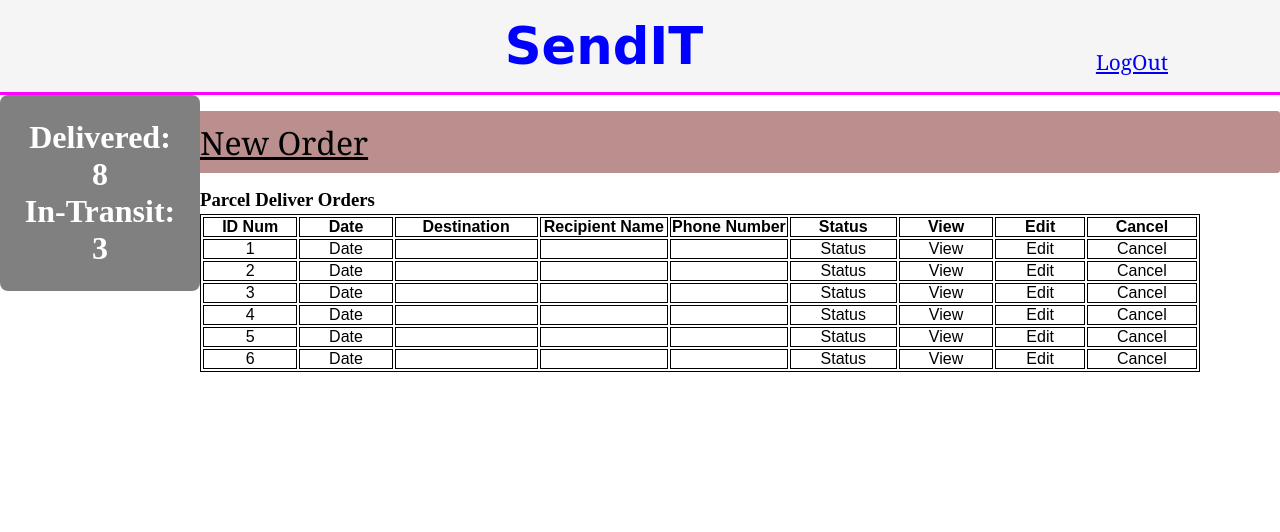
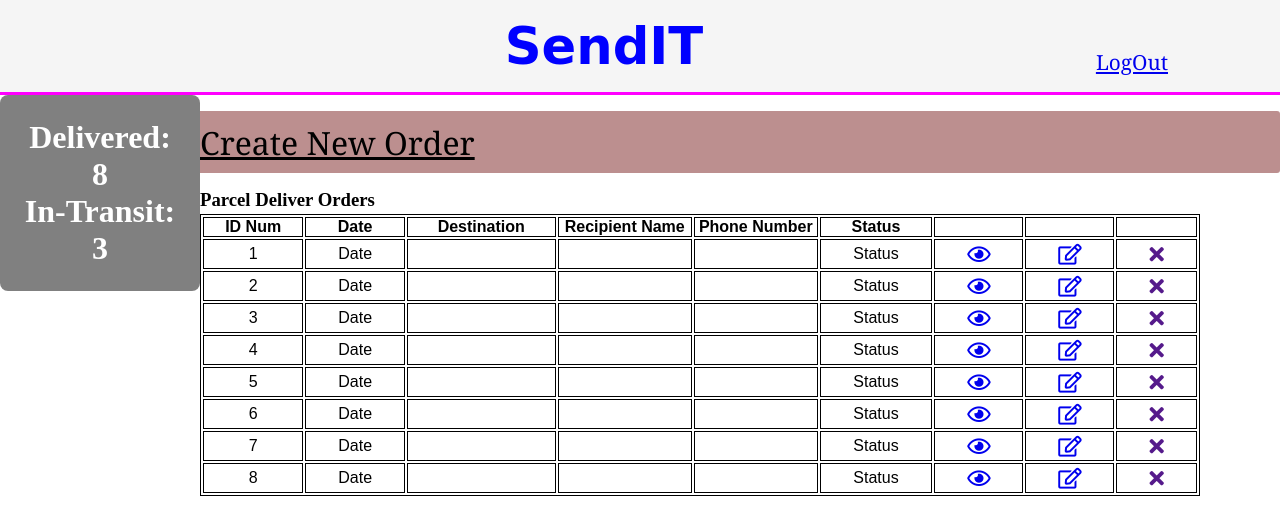
Before and after one commit to teepha/send-it, a plain HTML site: page user-profile.html in a window 1280 px wide. Drawn offline with Linux system fonts and the light colour scheme.

Commit message:
new changes to user-profile.html

```diff
--- a/user-profile.html
+++ b/user-profile.html
@@ -6,7 +6,7 @@
         <meta http-equiv="X-UA-Compatible" content="ie=edge">
         <title>Profile Page</title>
         <link rel="stylesheet" href="css/styles.css">
-
+        <link rel="stylesheet" href="https://use.fontawesome.com/releases/v5.4.2/css/all.css" integrity="sha384-/rXc/GQVaYpyDdyxK+ecHPVYJSN9bmVFBvjA/9eOB+pb3F2w2N6fc5qB9Ew5yIns" crossorigin="anonymous">
     </head>
     <body>
         <header>
@@ -21,7 +21,7 @@
             <h4>Delivered: 8</h4>
             <h4>In-Transit: 3</h4>
         </div>
-        <a class="button" href="create-order.html">New Order</a>
+        <a class="button" href="create-order.html">Create New Order</a>
 
 
         <div id="table">
@@ -34,9 +34,9 @@
                     <th scope="row">Recipient Name</th>
                     <th scope="row">Phone Number</th>
                     <th scope="row">Status</th>
-                    <th scope="row">View</th>
-                    <th scope="row">Edit</th>
-                    <th scope="row">Cancel</th>
+                    <th scope="row"></th>
+                    <th scope="row"></th>
+                    <th scope="row"></th>
                 </tr>
                 <tr>
                     <td>1</td>
@@ -45,9 +45,9 @@
                     <td></td>
                     <td></td>
                     <td>Status</td>
-                    <td>View</td>
-                    <td>Edit</td>
-                    <td>Cancel</td>
+                    <td><a href="./view-order.html"><i class="far fa-eye"></i></a></td>
+                    <td><a href="./edit-order.html"><i class="far fa-edit"></i></a></td>
+                    <td><a href=""><i class="fas fa-times"></i></a></i></td>
                 </tr>
                 <tr>
                     <td>2</td>
@@ -56,9 +56,9 @@
                     <td></td>
                     <td></td>
                     <td>Status</td>
-                    <td>View</td>
-                    <td>Edit</td>
-                    <td>Cancel</td>
+                    <td><a href="./view-order.html"><i class="far fa-eye"></i></a></td>
+                    <td><a href="./edit-order.html"><i class="far fa-edit"></i></a></td>
+                    <td><a href=""><i class="fas fa-times"></i></a></i></td>
                 </tr>
                 <tr>
                     <td>3</td>
@@ -67,9 +67,9 @@
                     <td></td>
                     <td></td>
                     <td>Status</td>
-                    <td>View</td>
-                    <td>Edit</td>
-                    <td>Cancel</td>
+                    <td><a href="./view-order.html"><i class="far fa-eye"></i></a></td>
+                    <td><a href="./edit-order.html"><i class="far fa-edit"></i></a></td>
+                    <td><a href=""><i class="fas fa-times"></i></a></i></td>
                 </tr>
                 <tr>
                     <td>4</td>
@@ -78,9 +78,9 @@
                     <td></td>
                     <td></td>
                     <td>Status</td>
-                    <td>View</td>
-                    <td>Edit</td>
-                    <td>Cancel</td>
+                    <td><a href="./view-order.html"><i class="far fa-eye"></i></a></td>
+                    <td><a href="./edit-order.html"><i class="far fa-edit"></i></a></td>
+                    <td><a href=""><i class="fas fa-times"></i></a></i></td>
                 </tr>
                 <tr>
                     <td>5</td>
@@ -89,9 +89,9 @@
                     <td></td>
                     <td></td>
                     <td>Status</td>
-                    <td>View</td>
-                    <td>Edit</td>
-                    <td>Cancel</td>
+                    <td><a href="./view-order.html"><i class="far fa-eye"></i></a></td>
+                    <td><a href="./edit-order.html"><i class="far fa-edit"></i></a></td>
+                    <td><a href=""><i class="fas fa-times"></i></a></i></td>
                 </tr>
                 <tr>
                     <td>6</td>
@@ -100,16 +100,34 @@
                     <td></td>
                     <td></td>
                     <td>Status</td>
-                    <td>View</td>
-                    <td>Edit</td>
-                    <td>Cancel</td>
+                    <td><a href="./view-order.html"><i class="far fa-eye"></i></a></td>
+                    <td><a href="./edit-order.html"><i class="far fa-edit"></i></a></td>
+                    <td><a href=""><i class="fas fa-times"></i></a></i></td>
                 </tr>
-
-
+                <tr>
+                    <td>7</td>
+                    <td>Date</td>
+                    <td></td>
+                    <td></td>
+                    <td></td>
+                    <td>Status</td>
+                    <td><a href="./view-order.html"><i class="far fa-eye"></i></a></td>
+                    <td><a href="./edit-order.html"><i class="far fa-edit"></i></a></td>
+                    <td><a href=""><i class="fas fa-times"></i></a></i></td>
+                </tr>
+                <tr>
+                    <td>8</td>
+                    <td>Date</td>
+                    <td></td>
+                    <td></td>
+                    <td></td>
+                    <td>Status</td>
+                    <td><a href="./view-order.html"><i class="far fa-eye"></i></a></td>
+                    <td><a href="./edit-order.html"><i class="far fa-edit"></i></a></td>
+                    <td><a href=""><i class="fas fa-times"></i></a></i></td>
+                </tr>
             </table>
         </div>
-
-
     <script src="js/script.js"></script>
     </body>
 </html>
```
